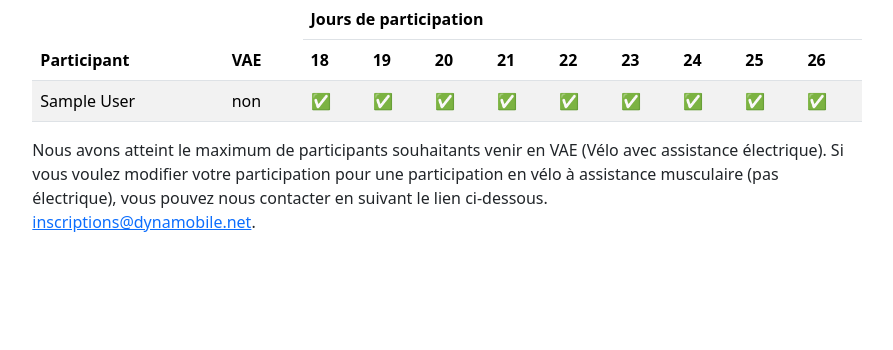
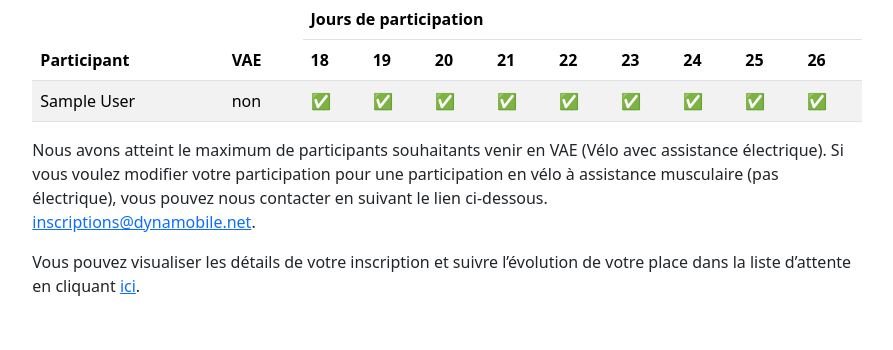
Before and after one commit to acelpb/dyn_signup, a Django app: template signup2023/templates/signup/completed-signup.html in a window 1280 px wide. Shown: the part 225-575 px from the top of the page, without its empty margins (193-1086 px from the left). Run offline with Django 3.2, Linux system fonts and the light colour scheme; the template is opened without the code that fills it: values that come from a table or form of the project are taken from there, others are empty; tables that the repository leaves empty hold one stand-in row (values such as "Sample post"); some libraries are stand-ins or nearby versions.

Commit message:
fix partial date

```diff
--- a/signup2023/models.py
+++ b/signup2023/models.py
@@ -50,7 +50,10 @@ class Signup(models.Model):
             from_email=settings.EMAIL_HOST_USER,
             recipient_list=[self.owner.email, settings.EMAIL_HOST_USER],
             html_message=get_template("signup/email/email.html").render(
-                {"signup": self}
+                {
+                    "signup": self,
+                    "partial_open": settings.DYNAMOBILE_START_PARTIAL_SIGNUP,
+                }
             ),
         )
         return bill
--- a/signup2023/templates/signup/partials/completed-signup.html
+++ b/signup2023/templates/signup/partials/completed-signup.html
@@ -46,18 +46,23 @@
         </p>
     {% elif signup.on_hold_partial %}
         <p>
-            Les inscriptions partielles ouvre à partir du {{ partial_open|date }}.
-            À cette date, et en fonction de la place disponible, nous vous recontacterons.
+            Les inscriptions partielles ouvre à partir du {{ partial_open|date }} en fonction des places disponibles.
             Vous occupez actuellement la place
             numéro: {{ signup.waiting_number }} dans la liste d'attente.
+            Si des désistements permettent de libérer des places, nous prendrons contact avec vous.
         </p>
     {% else %}
         <p>
-            La limite maximale de participants semble être atteinte. Vous occupez actuellement la place
+            La limite maximale de participants semble être atteinte.
+            Vous occupez actuellement la place
             numéro: {{ signup.waiting_number }} dans la liste d'attente.
-            Si des désistements permettent de libérer des places, nous vous contacterons.
+            Si des désistements permettent de libérer des places, nous prendrons contact avec vous.
         </p>
     {% endif %}
+    <p>
+        Vous pouvez visualiser les détails de votre inscription et suivre l’évolution de votre place
+        dans la liste d’attente en cliquant <a href="{% url "completed_signup" %}">ici</a>.
+    </p>
 {% elif signup.payed %}
     <p>
         Votre inscription est validée (nous avons bien reçu votre paiement).
```
